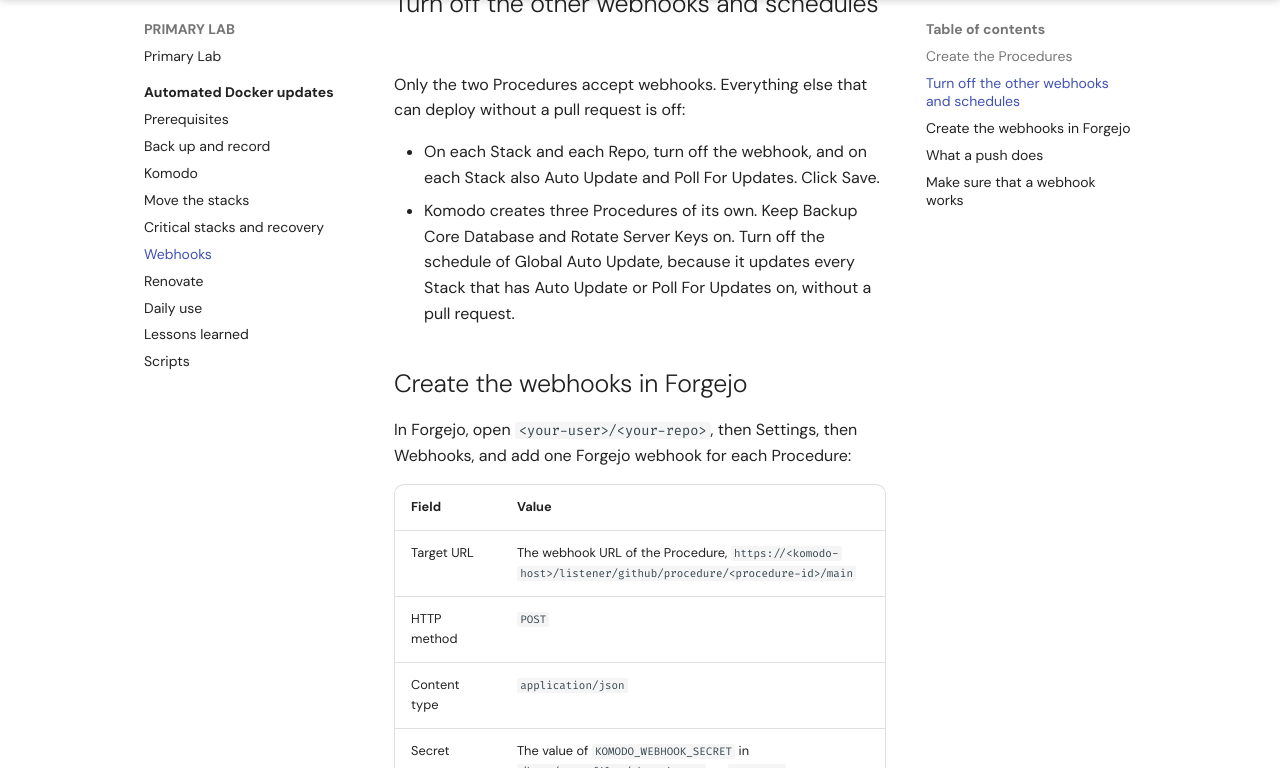
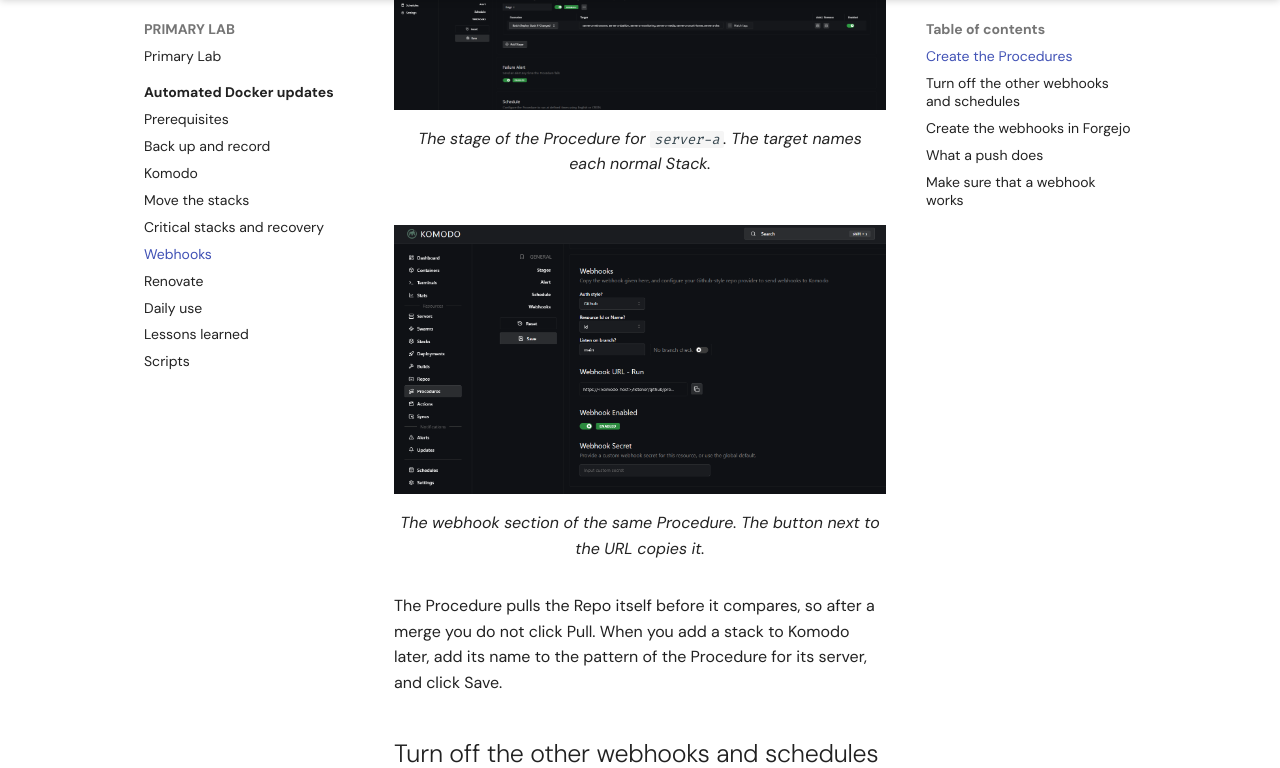
Before and after one commit to tronyx/homelab-docs, an MkDocs documentation site: the page built from docs/labs/docker-updates/webhooks.md, in a window 1280 px wide and 900 px high, scrolled down 1069 px, cut to the strip 132-900 px from the top of the window. Built offline with MkDocs 1.6.1 and Material for MkDocs 9.7.7, drawn with Linux system fonts in a browser that asks for light colours; comment, search, counter and statistics services are not loaded.

Commit message:
Add screenshots to the Docker updates guide
Add seven masked screenshots of Komodo and Forgejo, each with a
caption, in place of the screenshot markers: the onboarding key,
the Variables, a Stack, the Procedure and its webhook, a Renovate
pull request, and a Deploy log.

Add the missing blank line before step 4 on the Move the stacks
page. Without it, the list started again at 1 and the settings of
the Stack showed as numbered steps.

Co-Authored-By: Claude Opus 5.5 <noreply@anthropic.com>

```diff
--- a/docs/labs/docker-updates/webhooks.md
+++ b/docs/labs/docker-updates/webhooks.md
@@ -17,8 +17,16 @@ Do these steps in Komodo, for each server.
 4. Click Save. A stage that you add or change has no effect until you save the Procedure.
 5. Open the webhook section of the Procedure, and turn the webhook on for the branch `main`. Copy the webhook URL that Komodo shows. It has the form `https://<komodo-host>/listener/github/procedure/<procedure-id>/main`.
 
-<!-- screenshot: komodo-procedure.png -->
-<!-- screenshot: komodo-procedure-webhook.png -->
+![The Procedure deploy-changed-server-a in Komodo, with one stage that runs Batch Deploy Stack If Changed on six named Stacks](../../overrides/assets/images/docker-updates/komodo-procedure.png)
+
+/// caption
+The stage of the Procedure for `server-a`. The target names each normal Stack.
+///
+![The webhook section of the Procedure, with the branch main, the webhook URL and the webhook turned on](../../overrides/assets/images/docker-updates/komodo-procedure-webhook.png)
+
+/// caption
+The webhook section of the same Procedure. The button next to the URL copies it.
+///
 
 The Procedure pulls the Repo itself before it compares, so after a merge you do not click Pull. When you add a stack to Komodo later, add its name to the pattern of the Procedure for its server, and click Save.
 
```
Also changed, not shown: docs/labs/docker-updates/daily-use.md (+5 -1 lines), docs/labs/docker-updates/komodo.md (+5 -1 lines), docs/labs/docker-updates/move-stacks.md (+11 -2 lines), docs/labs/docker-updates/renovate.md (+5 -1 lines), docs/overrides/assets/images/docker-updates/komodo-deploy-log.png (added), docs/overrides/assets/images/docker-updates/komodo-onboarding-key.png (added), docs/overrides/assets/images/docker-updates/komodo-procedure-webhook.png (added), docs/overrides/assets/images/docker-updates/komodo-procedure.png (added), docs/overrides/assets/images/docker-updates/komodo-stack.png (added), docs/overrides/assets/images/docker-updates/komodo-variables.png (added), docs/overrides/assets/images/docker-updates/renovate-pull-request.png (added).
